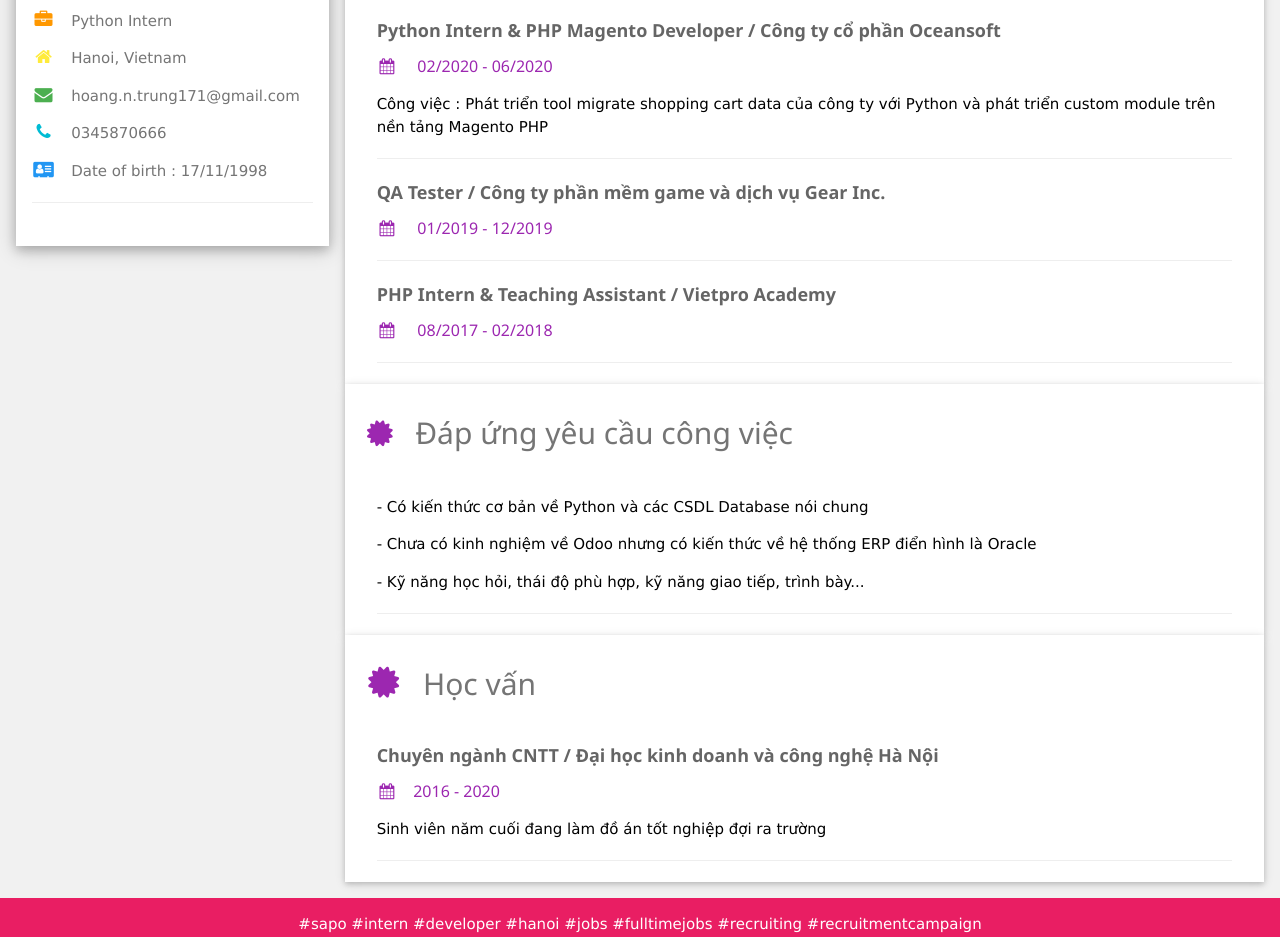
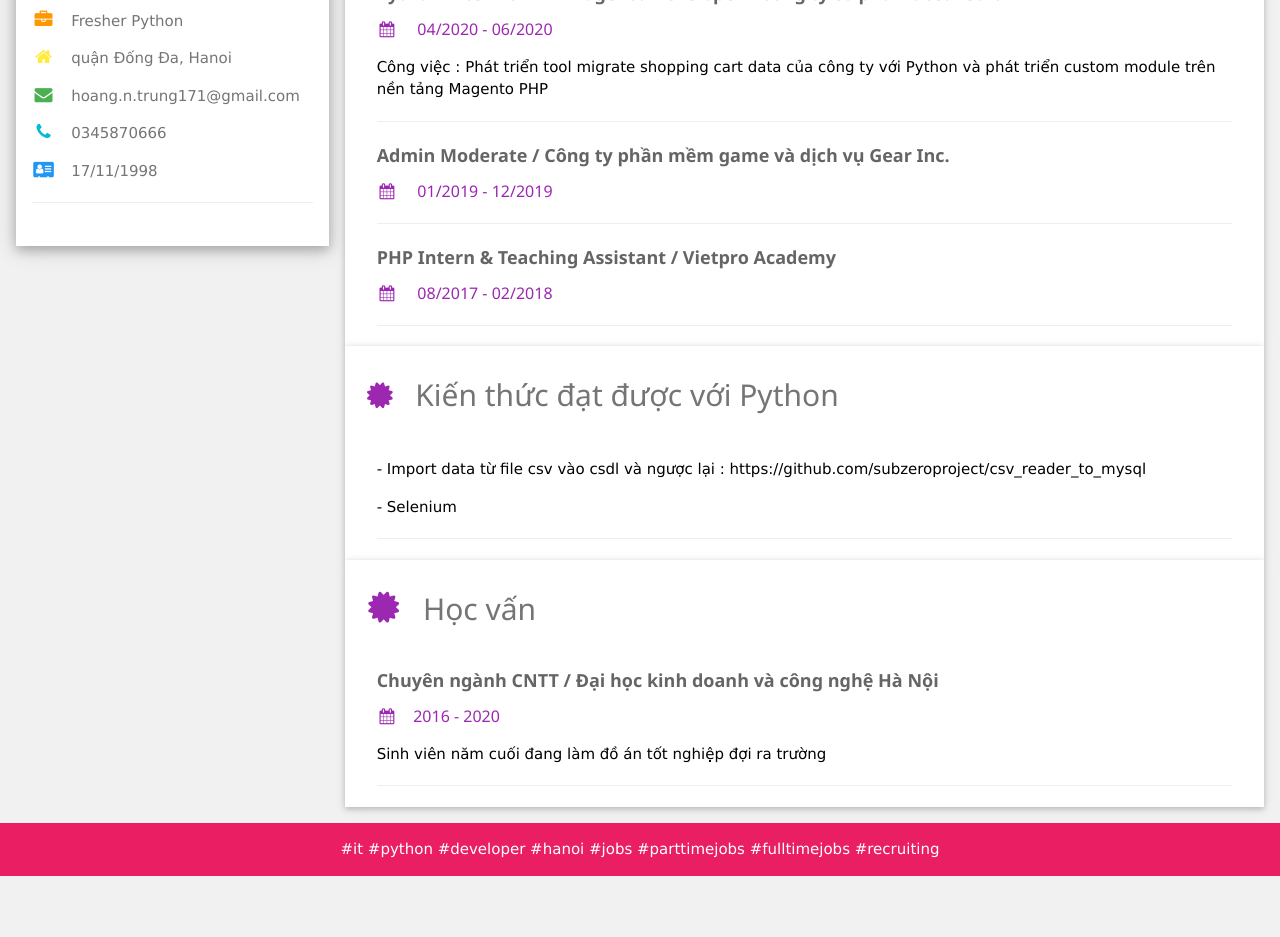
Before and after one commit to subzeroproject/fresher-python, a plain HTML site: page index.html in a window 1280 px wide. Shown: the part 373-1310 px from the top of the page. After the commit the page ends 1249 px from the top, so only its background shows below. Drawn offline with Linux system fonts and the light colour scheme.

Commit message:
Update index.html

```diff
--- a/index.html
+++ b/index.html
@@ -1,6 +1,6 @@
 <!DOCTYPE html>
 <html>
-<title>Python Internship CV</title>
+<title>Python CV</title>
 <meta charset="UTF-8">
 <meta name="viewport" content="width=device-width, initial-scale=1">
 <link rel='stylesheet' href='https://fonts.googleapis.com/css?family=Roboto'>
@@ -236,11 +236,11 @@ hr{border:0;border-top:1px solid #eee;margin:20px 0}
         </div>
         <div class="w3-container">
           <p><i class="fa fa-address-card fa-fw w3-margin-right w3-large w3-text-red"></i>Hoàng Ngọc Trung</p>
-          <p><i class="fa fa-briefcase fa-fw w3-margin-right w3-large w3-text-orange"></i>Python Intern</p>
-          <p><i class="fa fa-home fa-fw w3-margin-right w3-large w3-text-yellow"></i>Hanoi, Vietnam</p>
+          <p><i class="fa fa-briefcase fa-fw w3-margin-right w3-large w3-text-orange"></i>Fresher Python</p>
+          <p><i class="fa fa-home fa-fw w3-margin-right w3-large w3-text-yellow"></i>quận Đống Đa, Hanoi</p>
           <p><i class="fa fa-envelope fa-fw w3-margin-right w3-large w3-text-green"></i>hoang.n.trung171@gmail.com</p>
           <p><i class="fa fa-phone fa-fw w3-margin-right w3-large w3-text-cyan"></i>0345870666</p>
-          <p><i class="fa fa-address-card fa-fw w3-margin-right w3-large w3-text-blue"></i>Date of birth : 17/11/1998</p>
+          <p><i class="fa fa-address-card fa-fw w3-margin-right w3-large w3-text-blue"></i>17/11/1998</p>
           <hr>
           <br>
         </div>
@@ -256,9 +256,8 @@ hr{border:0;border-top:1px solid #eee;margin:20px 0}
       <div class="w3-container w3-card-2 w3-white w3-margin-bottom">
         <h2 class="w3-text-grey w3-padding-16"><i class="fa fa-certificate fa-fw w3-margin-right w3-xxsmall w3-text-purple"></i>Mục đích</h2>
         <div class="w3-container">
-          <p>- Được làm việc tại Sapo</p>
           <p>- Gắn bó lâu dài </p>
-          <p>- Mong muốn hòa mình trong môi trường làm việc năng động, sáng tạo, biết gắn bó với cộng đồng nhân viên.</p>
+          <p>- Mong muốn hòa mình trong môi trường làm việc trẻ , năng động, sáng tạo, phù hợp</p>
 
           <hr>
         </div>
@@ -269,10 +268,10 @@ hr{border:0;border-top:1px solid #eee;margin:20px 0}
         <h2 class="w3-text-grey w3-padding-16"><i class="fa fa-suitcase fa-fw w3-margin-right w3-xxsmall w3-text-purple"></i>Kinh nghiệm làm việc</h2>
         <div class="w3-container">
           <h5 class="w3-opacity"><b>Python Intern & PHP Magento Developer / Công ty cổ phần Oceansoft</b></h5>
-          <h6 class="w3-text-purple"><i class="fa fa-calendar fa-fw w3-margin-right"></i> 02/2020 - 06/2020 </h6>
+          <h6 class="w3-text-purple"><i class="fa fa-calendar fa-fw w3-margin-right"></i> 04/2020 - 06/2020 </h6>
           <p> Công việc : Phát triển tool migrate shopping cart data của công ty với Python và phát triển custom module trên nền tảng Magento PHP </p>
           <hr>
-          <h5 class="w3-opacity"><b>QA Tester / Công ty phần mềm game và dịch vụ Gear Inc.</b></h5>
+          <h5 class="w3-opacity"><b>Admin Moderate / Công ty phần mềm game và dịch vụ Gear Inc.</b></h5>
           <h6 class="w3-text-purple"><i class="fa fa-calendar fa-fw w3-margin-right"></i> 01/2019 - 12/2019 </h6>
           <hr>
           <h5 class="w3-opacity"><b>PHP Intern & Teaching Assistant / Vietpro Academy</b></h5>
@@ -282,12 +281,10 @@ hr{border:0;border-top:1px solid #eee;margin:20px 0}
       </div>
 
       <div class="w3-container w3-card-2 w3-white">
-        <h2 class="w3-text-grey w3-padding-16"><i class="fa fa-certificate fa-fw w3-margin-right w3-xxsmall w3-text-purple"></i>Đáp ứng yêu cầu công việc</h2>
+        <h2 class="w3-text-grey w3-padding-16"><i class="fa fa-certificate fa-fw w3-margin-right w3-xxsmall w3-text-purple"></i>Kiến thức đạt được với Python</h2>
         <div class="w3-container">
-          <p>- Có kiến thức cơ bản về Python và các CSDL Database nói chung</p>
-          <p>- Chưa có kinh nghiệm về Odoo nhưng có kiến thức về hệ thống ERP điển hình là Oracle</p>
-          <p>- Kỹ năng học hỏi, thái độ phù hợp, kỹ năng giao tiếp, trình bày...</p>
-
+          <p>- Import data từ file csv vào csdl và ngược lại : https://github.com/subzeroproject/csv_reader_to_mysql</p>
+          <p>- Selenium</p>
           <hr>
         </div>
 
@@ -313,7 +310,7 @@ hr{border:0;border-top:1px solid #eee;margin:20px 0}
 </div>
 
 <footer class="w3-container w3-pink w3-center w3-margin-top">
-  <p> #sapo #intern #developer #hanoi #jobs #fulltimejobs #recruiting #recruitmentcampaign </p>
+  <p> #it #python #developer #hanoi #jobs #parttimejobs #fulltimejobs #recruiting </p>
 </footer>
 
 </body>
```
